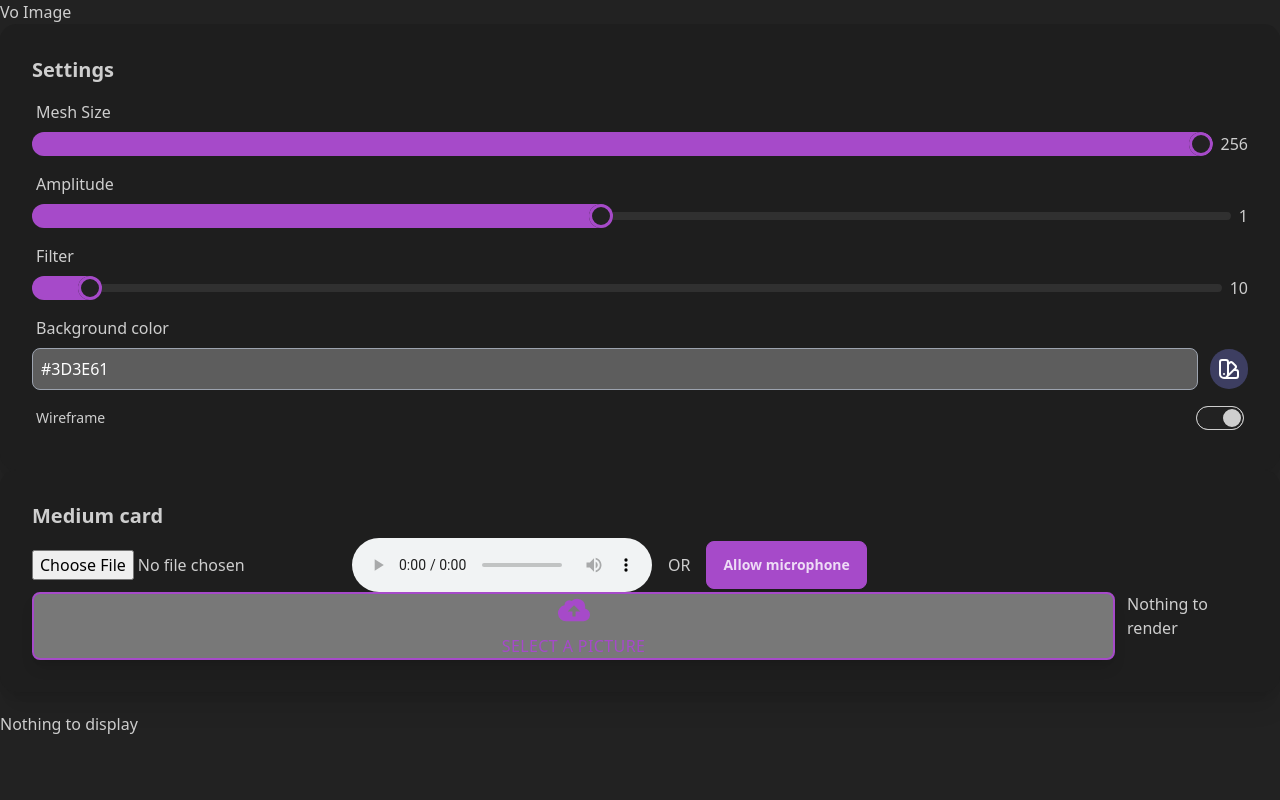
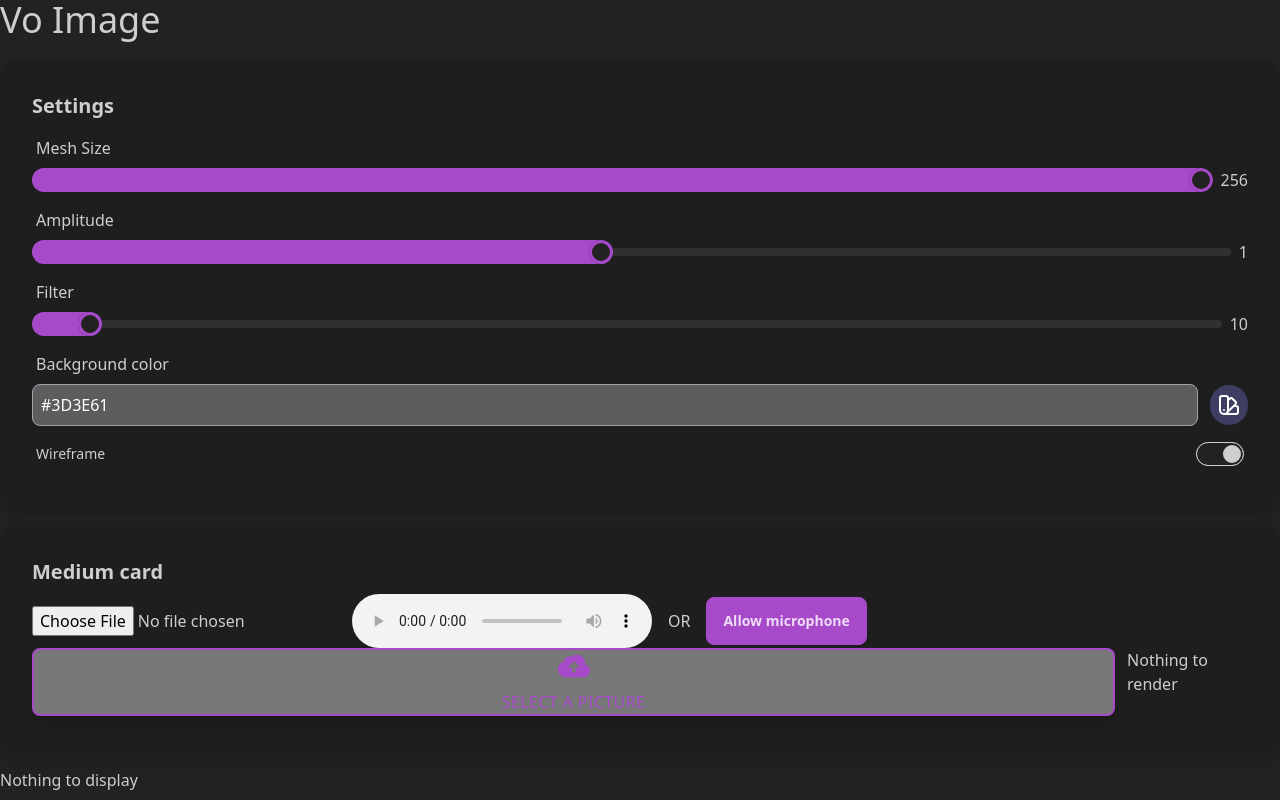
Before and after one commit to guillaume-gomez/symphony-of-images, a React (Vite) app: page / in a window 1280 px wide. Built offline with nearby package versions, Linux system fonts and the light colour scheme.

Commit message:
add padding

```diff
--- a/src/App.tsx
+++ b/src/App.tsx
@@ -24,8 +24,8 @@ function App() {
   }
 
   return (
-    <>
-      <h1>{konami ? "KONAMI" : "Vo Image"}</h1>
+    <div className="container m-auto flex flex-col gap-5">
+      <h1 className="text-4xl">{konami ? "KONAMI" : "Vo Image"}</h1>
       <Card title="Settings">
         <Range
             label="Mesh Size"
@@ -94,7 +94,7 @@ function App() {
           }
         </div>
       </AppContextProvider>
-    </>
+    </div>
   )
 }
 
```
